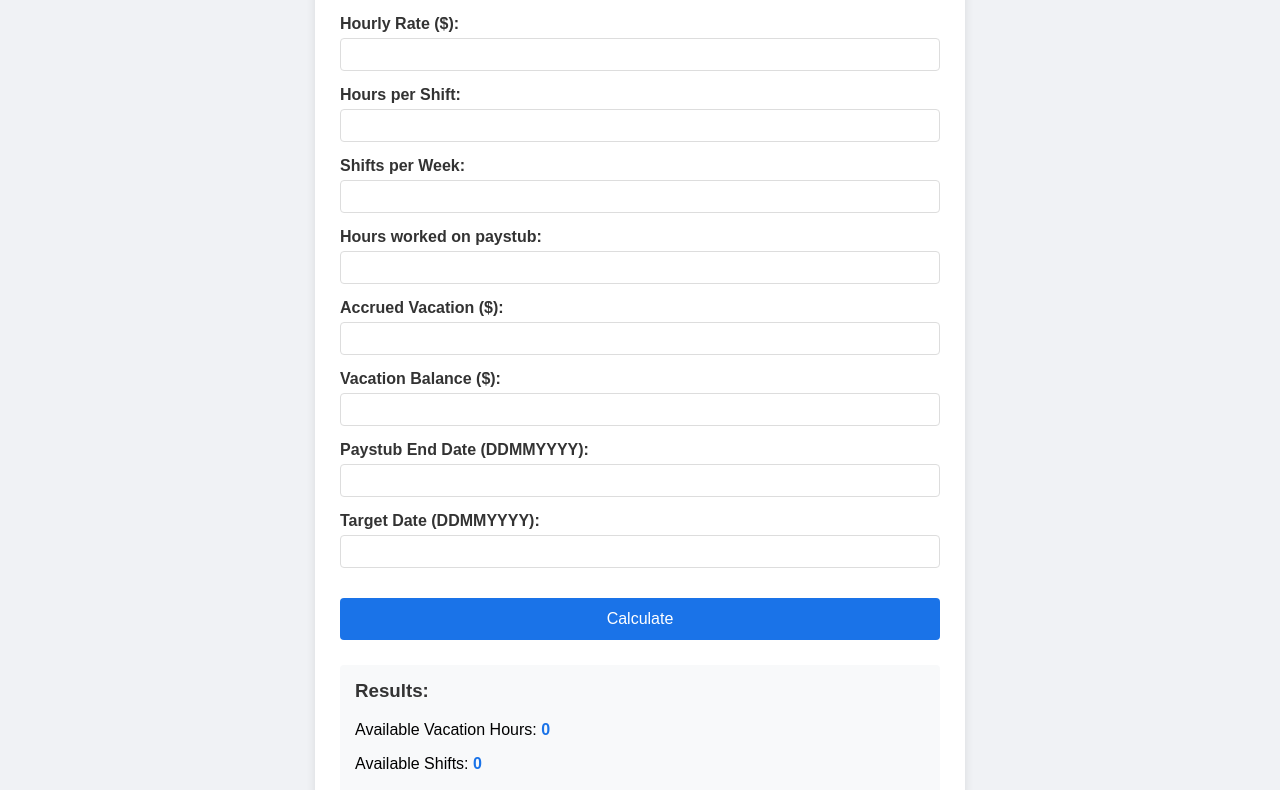
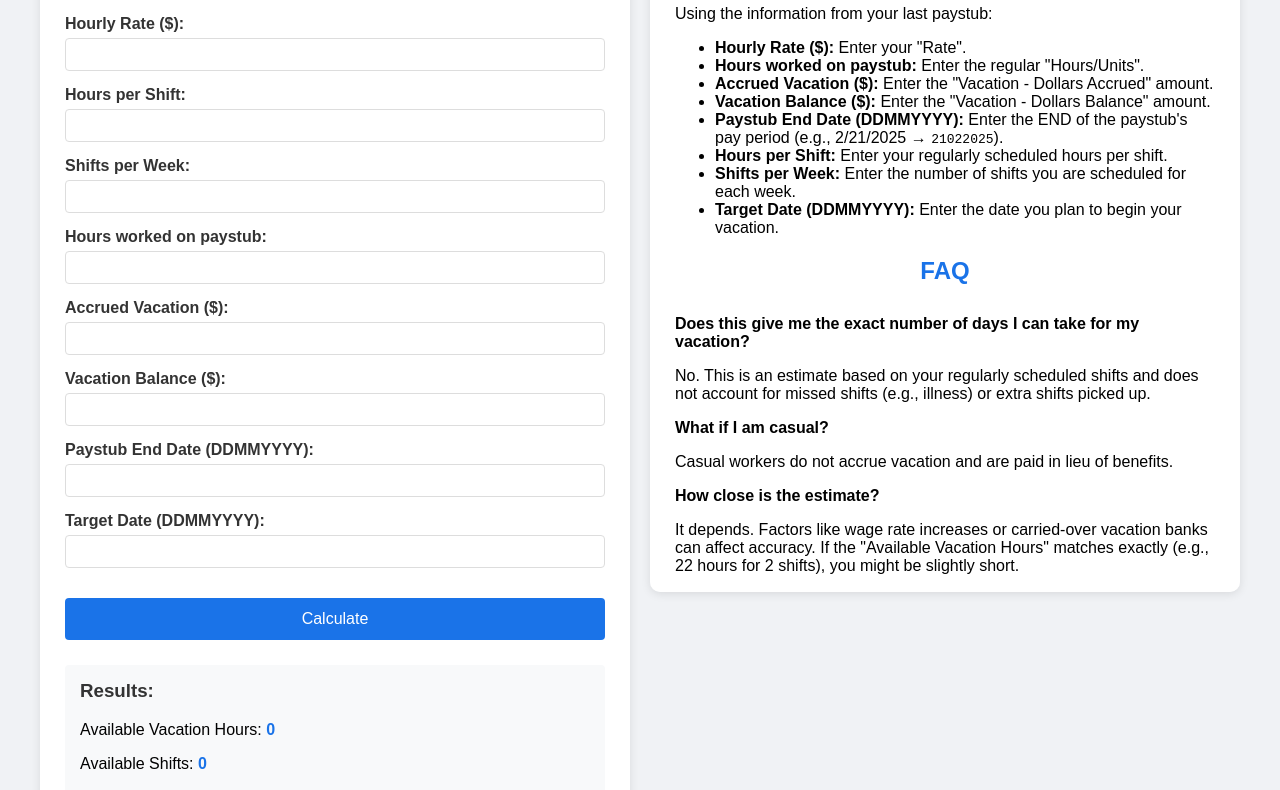
Before and after one commit to dhruvdhawan/Vacay-Calc, a plain HTML site: page Website/index.html in a window 1280 px wide. Shown: the part 118-908 px from the top of the page. Drawn offline with Linux system fonts and the light colour scheme.

Commit message:
Add How to

```diff
--- a/Website/index.html
+++ b/Website/index.html
@@ -7,6 +7,7 @@
     <link rel="stylesheet" href="style.css">
 </head>
 <body>
+    <div class="container">
         <div class="calculator">
             <h1>Vacation Calculator</h1>
 
@@ -59,6 +60,35 @@
             </div>
         </div>
 
+        <div class="guide">
+            <h2>How to Use</h2>
+            <p>Using the information from your last paystub:</p>
+            <ul>
+                <li><strong>Hourly Rate ($):</strong> Enter your "Rate".</li>
+                <li><strong>Hours worked on paystub:</strong> Enter the regular "Hours/Units".</li>
+                <li><strong>Accrued Vacation ($):</strong> Enter the "Vacation - Dollars Accrued" amount.</li>
+                <li><strong>Vacation Balance ($):</strong> Enter the "Vacation - Dollars Balance" amount.</li>
+                <li><strong>Paystub End Date (DDMMYYYY):</strong> Enter the END of the paystub's pay period (e.g., 2/21/2025 → <code>21022025</code>).</li>
+                <li><strong>Hours per Shift:</strong> Enter your regularly scheduled hours per shift.</li>
+                <li><strong>Shifts per Week:</strong> Enter the number of shifts you are scheduled for each week.</li>
+                <li><strong>Target Date (DDMMYYYY):</strong> Enter the date you plan to begin your vacation.</li>
+            </ul>
+
+            <h2>FAQ</h2>
+            <p><strong>Does this give me the exact number of days I can take for my vacation?</strong></p>
+            <p>No. This is an estimate based on your regularly scheduled shifts and does not account for missed shifts (e.g., illness) or extra shifts picked up.</p>
+
+            <p><strong>What if I am casual?</strong></p>
+            <p>Casual workers do not accrue vacation and are paid in lieu of benefits.</p>
+
+            <p><strong>How close is the estimate?</strong></p>
+            <p>It depends. Factors like wage rate increases or carried-over vacation banks can affect accuracy. If the "Available Vacation Hours" matches exactly (e.g., 22 hours for 2 shifts), you might be slightly short.</p>
+
+            <p><strong>I am going into my X year of continuous service. Doesn't that mean I accrue more vacation?</strong></p>
+            <p>The calculator uses your current vacation accrual percentage, which remains the same until July 1. If your vacation is scheduled after July 1, you may accrue at a higher rate after that date.</p>
+        </div>
+    </div>
+
     <script src="script.js"></script>
 </body>
 </html>
--- a/Website/style.css
+++ b/Website/style.css
@@ -5,16 +5,31 @@ body {
     background-color: #f0f2f5;
 }
 
-.calculator {
-    max-width: 600px;
+.container {
+    display: flex;
+    gap: 20px;
+    max-width: 1200px;
     margin: 0 auto;
+}
+
+.calculator, .guide {
     background: white;
     padding: 25px;
     border-radius: 10px;
     box-shadow: 0 2px 10px rgba(0,0,0,0.1);
 }
 
-h1 {
+.calculator {
+    flex: 1;
+}
+
+.guide {
+    flex: 1;
+    overflow-y: auto;
+    max-height: 80vh;
+}
+
+h1, h2 {
     color: #1a73e8;
     text-align: center;
     margin-bottom: 30px;
@@ -72,12 +87,12 @@ button:hover {
     color: #1a73e8;
 }
 
-@media (max-width: 480px) {
-    .calculator {
-        padding: 15px;
+@media (max-width: 768px) {
+    .container {
+        flex-direction: column;
     }
 
-    h1 {
-        font-size: 24px;
+    .guide {
+        max-height: none;
     }
 }
```
Lines whose indentation alone changed are shown as unchanged.
